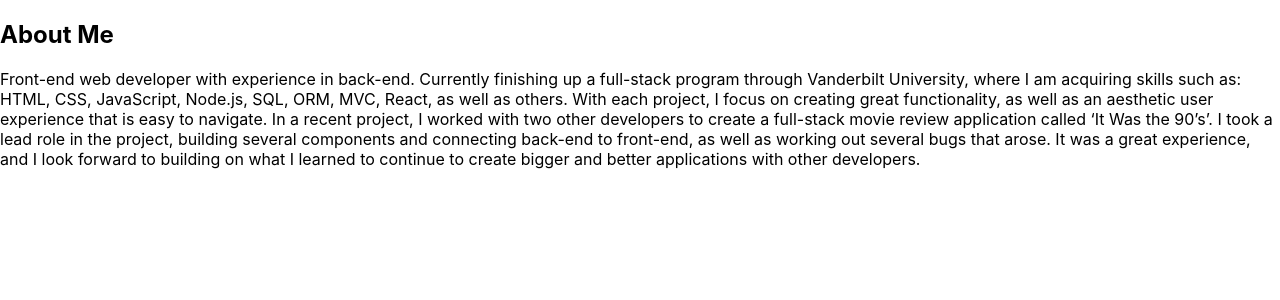
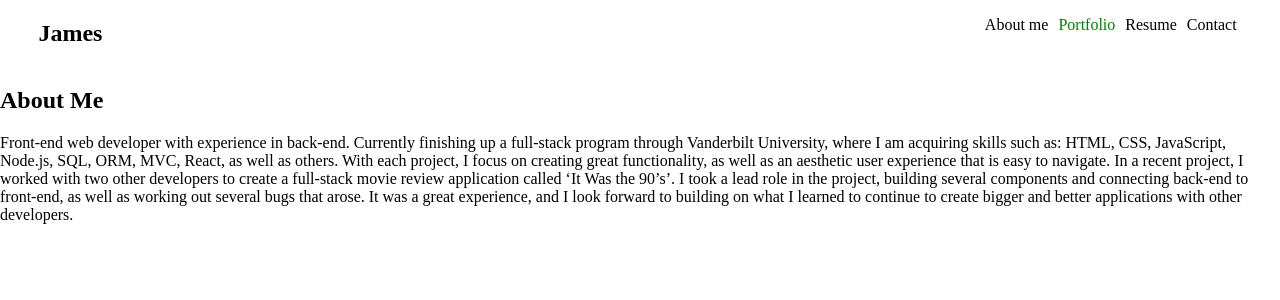
Before and after one commit to jamesIVdeveloper/react-portfolio, a React (Create React App) app: page / in a window 1280 px wide. Shown: the top 300 px of the page. Built offline with nearby package versions, Linux system fonts and the light colour scheme.

Commit message:
set-up Nav component

```diff
--- a/src/App.css
+++ /dev/null
@@ -1,38 +0,0 @@
-.App {
-  text-align: center;
-}
-
-.App-logo {
-  height: 40vmin;
-  pointer-events: none;
-}
-
-@media (prefers-reduced-motion: no-preference) {
-  .App-logo {
-    animation: App-logo-spin infinite 20s linear;
-  }
-}
-
-.App-header {
-  background-color: #282c34;
-  min-height: 100vh;
-  display: flex;
-  flex-direction: column;
-  align-items: center;
-  justify-content: center;
-  font-size: calc(10px + 2vmin);
-  color: white;
-}
-
-.App-link {
-  color: #61dafb;
-}
-
-@keyframes App-logo-spin {
-  from {
-    transform: rotate(0deg);
-  }
-  to {
-    transform: rotate(360deg);
-  }
-}
--- a/src/App.js
+++ b/src/App.js
@@ -1,10 +1,26 @@
-import React from "react";
-import "./App.css";
+import React, { useState } from "react";
 import About from "./components/About";
+import Nav from "./components/Nav";
 
 function App() {
+  const [pages] = useState([
+    {
+      name: "Portfolio",
+    },
+    {
+      name: "Resume",
+    },
+  ]);
+
+  const [currentPage, setCurrentPage] = useState(pages[0]);
+
   return (
     <div>
+      <Nav
+        pages={pages}
+        setCurrentPage={setCurrentPage}
+        currentPage={currentPage}
+      />
       <main>
         <About />
       </main>
--- a/src/components/Nav/index.js
+++ b/src/components/Nav/index.js
@@ -1,16 +1,43 @@
-import React from "react";
+import React, { useEffect } from "react";
 
-function Nav() {
+function Nav(props) {
+  const { pages = [], setCurrentPage, currentPage } = props;
+
+  useEffect(() => {
+    document.title = currentPage.name;
+  }, [currentPage]);
+
   return (
     <header>
+      <h2>
+        <a href="/">James</a>
+      </h2>
       <nav>
         <ul>
-          <li></li>
-          <li></li>
-          <li></li>
-          <li></li>
+          <li>
+            <a href="#about">About me</a>
+          </li>
+          {pages.map((page) => (
+            <li
+              className={`${currentPage.name === page.name && `navActive`}`}
+              key={page.name}
+            >
+              <span
+                onClick={() => {
+                  setCurrentPage(page);
+                }}
+              >
+                {page.name}
+              </span>
+            </li>
+          ))}
+          <li>
+            <span>Contact</span>
+          </li>
         </ul>
       </nav>
     </header>
   );
 }
+
+export default Nav;
--- a/src/index.css
+++ b/src/index.css
@@ -1,13 +1,45 @@
+* {
+  box-sizing: border-box;
+}
+
 body {
   margin: 0;
-  font-family: -apple-system, BlinkMacSystemFont, 'Segoe UI', 'Roboto', 'Oxygen',
-    'Ubuntu', 'Cantarell', 'Fira Sans', 'Droid Sans', 'Helvetica Neue',
-    sans-serif;
-  -webkit-font-smoothing: antialiased;
-  -moz-osx-font-smoothing: grayscale;
+  padding: 0;
 }
 
-code {
-  font-family: source-code-pro, Menlo, Monaco, Consolas, 'Courier New',
-    monospace;
+/* header */
+
+header {
+  display: flex;
+  justify-content: space-between;
+  margin: 0 3%;
 }
+
+/* nav */
+
+nav ul {
+  display: flex;
+  list-style: none;
+}
+
+nav ul li {
+  margin: 0 5px;
+  cursor: pointer;
+}
+
+a {
+  text-decoration: none;
+  color: black;
+}
+
+a:hover {
+  text-decoration: underline;
+}
+
+span:hover {
+  text-decoration: underline;
+}
+
+.navActive {
+  color: green;
+}
```
